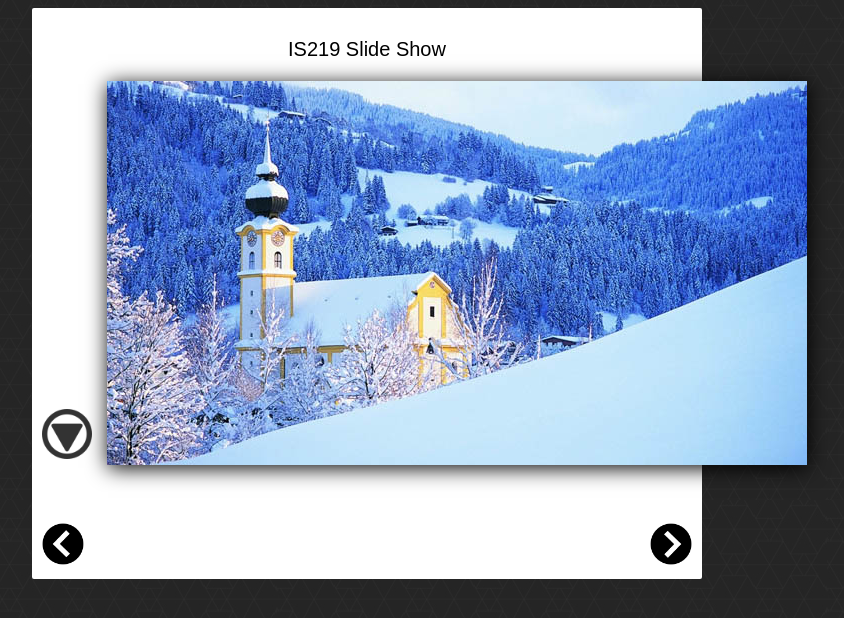
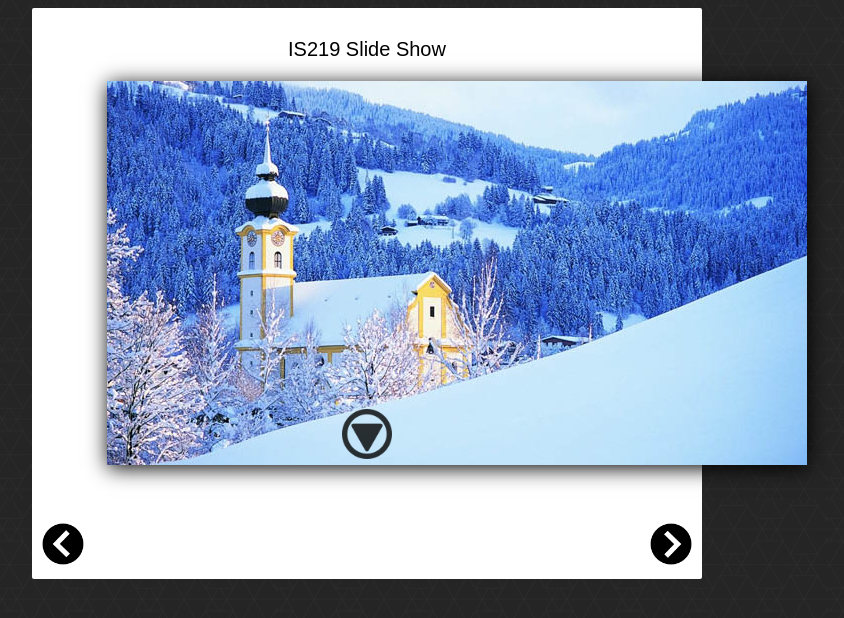
Before and after one commit to robslawinski/is219s17slawinski-project2, a PHP site: page /index.html in a window 1280 px wide. Shown: the top 618 px of the page, without its empty margins (273-1117 px from the left). Run offline with PHP 8.4, Linux system fonts and the light colour scheme; grey boxes labelled with a size stand in for pictures from a placeholder-image service; some libraries are stand-ins or nearby versions.

Commit message:
CSS Hell

```diff
--- a/css/style.css
+++ b/css/style.css
@@ -31,7 +31,7 @@ body {
 	z-index: 3;
 	opacity: .8;
 	align: center;
-	left: 300;
+	left: 300px;
 	bottom: 60px;
 }
 
```
